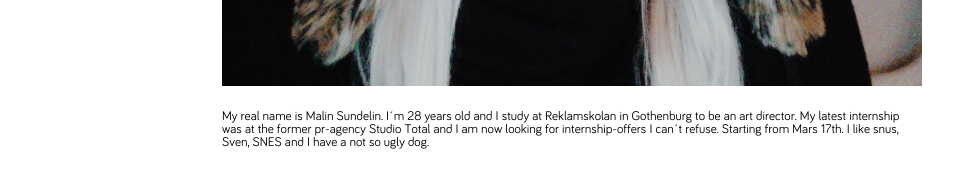
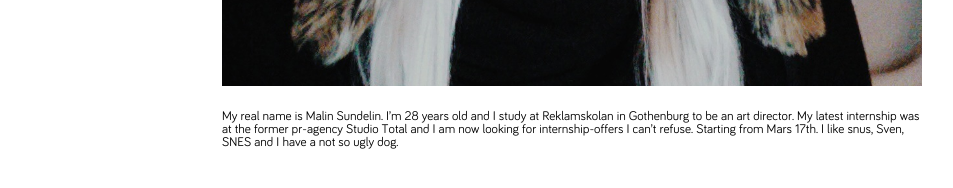
Before and after one commit to kannibalin/kannibalin.github.io, a Jekyll site: the page built from about/index.md, in a window 1280 px wide. Shown: the part 604-792 px from the top of the page, without its empty margins (68-1021 px from the left). Built offline with Jekyll 4.4.1, drawn with Linux system fonts in a browser that asks for light colours; Markdown is read by kramdown in place of the engine named in the settings.

```diff
--- a/about/index.md
+++ b/about/index.md
@@ -1,4 +1,4 @@
 ---
 layout: about
 ---
-My real name is Malin Sundelin. I´m 28 years old and I study at Reklamskolan in Gothenburg to be an art director. My latest internship was at the former pr-agency Studio Total and I am now looking for internship-offers I can´t refuse. Starting from Mars 17th. I like snus, Sven, SNES and I have a not so ugly dog.
+My real name is Malin Sundelin. I'm 28 years old and I study at Reklamskolan in Gothenburg to be an art director. My latest internship was at the former pr-agency Studio Total and I am now looking for internship-offers I can't refuse. Starting from Mars 17th. I like snus, Sven, SNES and I have a not so ugly dog.
```
